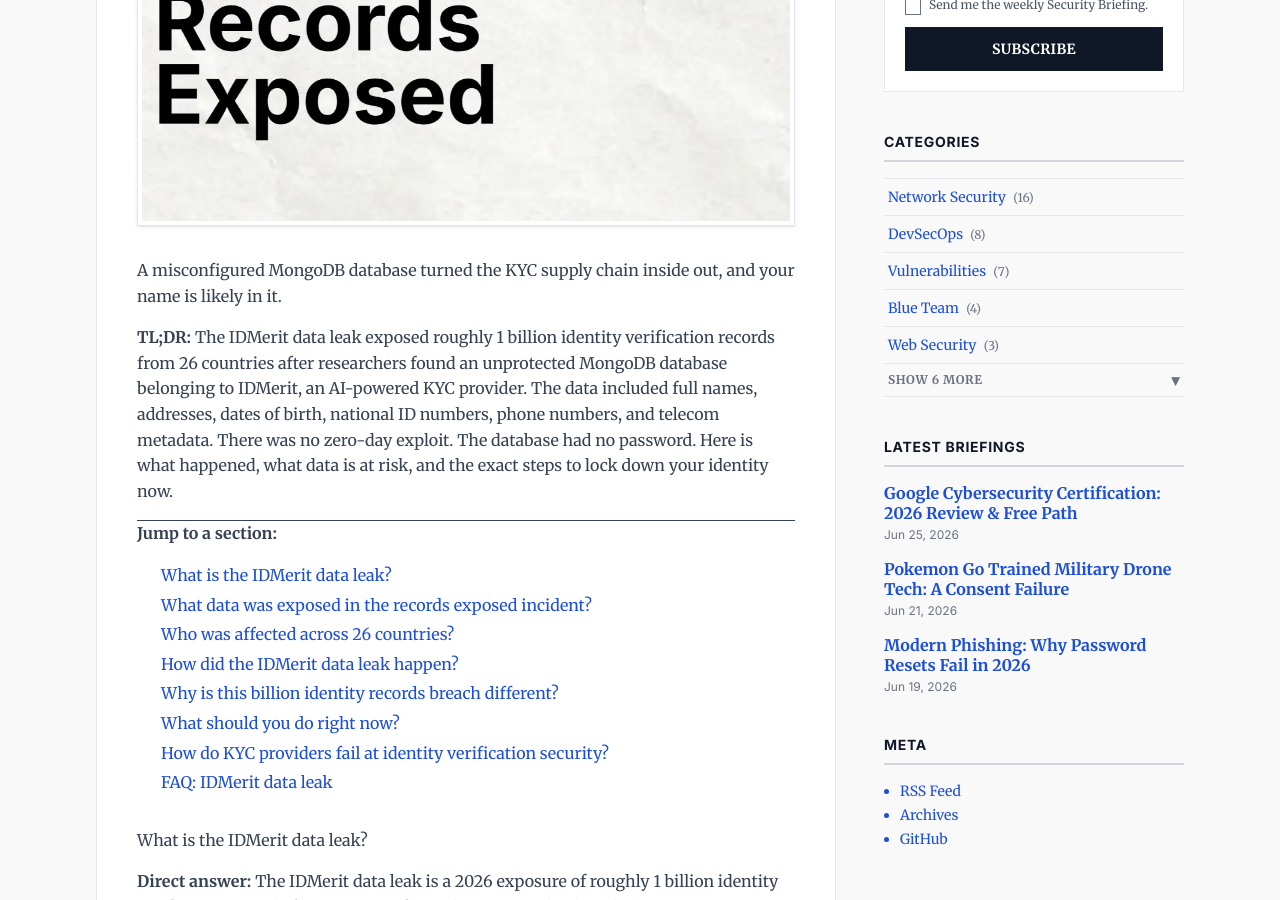
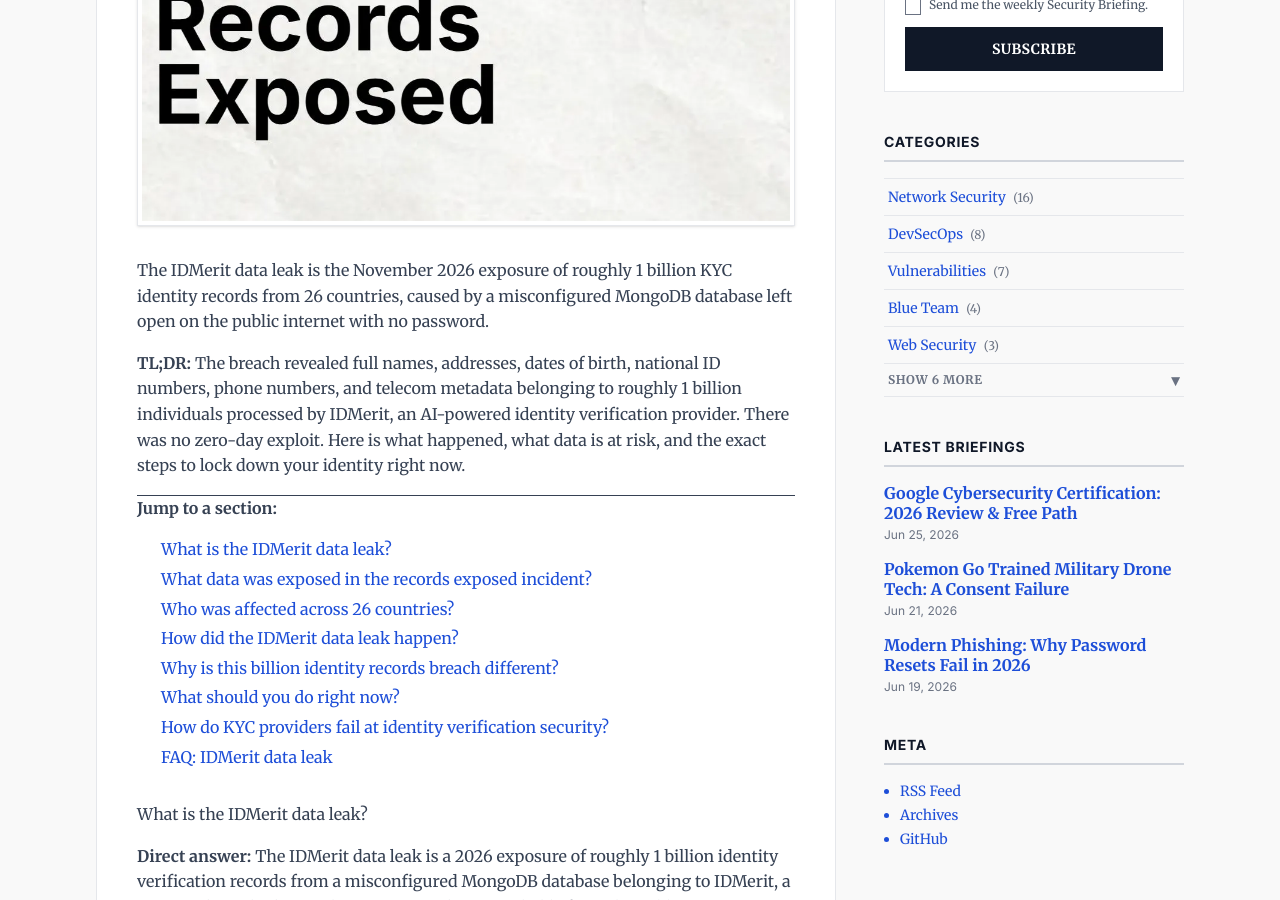
Before and after one commit to mda1125/bytesizedsecurity, a Jekyll site: the page built from _posts/2026-02-22-idmerit-data-leak-1-billion-records-exposed.md, in a window 1280 px wide and 900 px high, scrolled down 624 px. Built offline with Jekyll 4.4.1, drawn with Linux system fonts in a browser that asks for light colours; comment, search, counter and statistics services are not loaded.

Commit message:
seo: lead sentence with definitional answer + concrete number

```diff
--- a/_posts/2026-02-22-idmerit-data-leak-1-billion-records-exposed.md
+++ b/_posts/2026-02-22-idmerit-data-leak-1-billion-records-exposed.md
@@ -24,9 +24,9 @@
     answer: "There was no zero-day exploit. The MongoDB database was deployed on the public internet with no password and no access controls. Anyone who scanned for open MongoDB ports got full read access to every identity record. Misconfiguration, not advanced attacks, remains the leading cause of large-scale identity verification breaches."
 ---
 
-A misconfigured MongoDB database turned the KYC supply chain inside out, and your name is likely in it.
+The IDMerit data leak is the November 2026 exposure of roughly 1 billion KYC identity records from 26 countries, caused by a misconfigured MongoDB database left open on the public internet with no password.
 
-**TL;DR:** The IDMerit data leak exposed roughly 1 billion identity verification records from 26 countries after researchers found an unprotected MongoDB database belonging to IDMerit, an AI-powered KYC provider. The data included full names, addresses, dates of birth, national ID numbers, phone numbers, and telecom metadata. There was no zero-day exploit. The database had no password. Here is what happened, what data is at risk, and the exact steps to lock down your identity now.
+**TL;DR:** The breach revealed full names, addresses, dates of birth, national ID numbers, phone numbers, and telecom metadata belonging to roughly 1 billion individuals processed by IDMerit, an AI-powered identity verification provider. There was no zero-day exploit. Here is what happened, what data is at risk, and the exact steps to lock down your identity right now.
 
 ---
 
```
